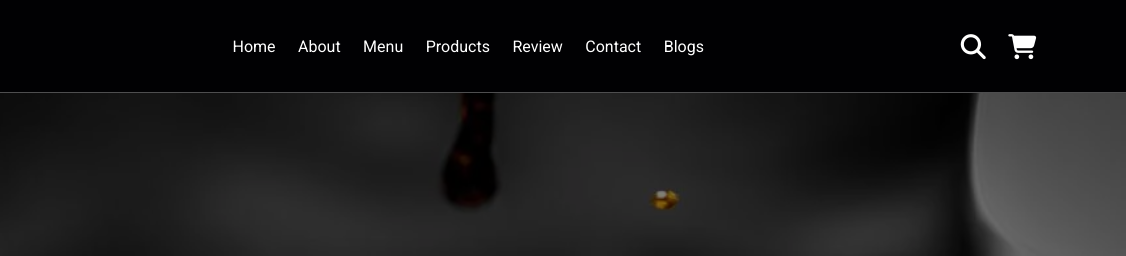
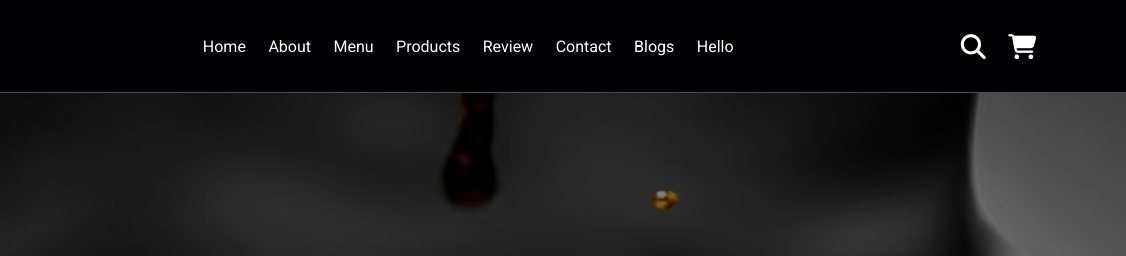
Before and after one commit to YMT-star/Coffee, a plain HTML site: page index.html in a window 1280 px wide. Shown: the top 256 px of the page, 154-1280 px from the left. Drawn offline with Linux system fonts and the light colour scheme.

Commit message:
add hello tag in index.html

```diff
--- a/index.html
+++ b/index.html
@@ -25,6 +25,7 @@
             <a href="#review">Review</a>
             <a href="#contact">Contact</a>
             <a href="#blogs">Blogs</a>
+            <a href="#hello">Hello</a>
         </nav>
         <div class="icons">
             <div class="fas fa-search" id="search-btn"></div>
```
